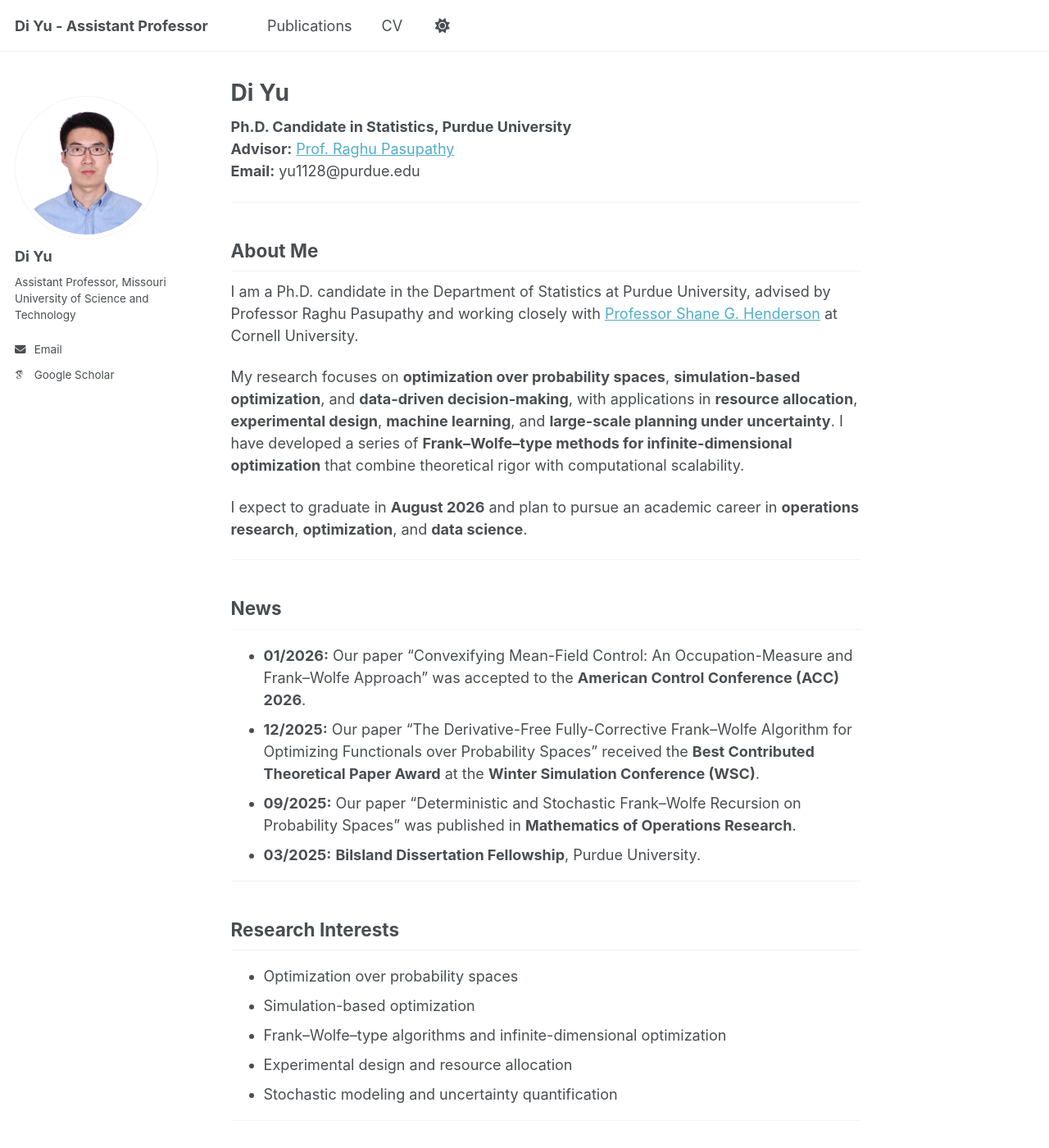
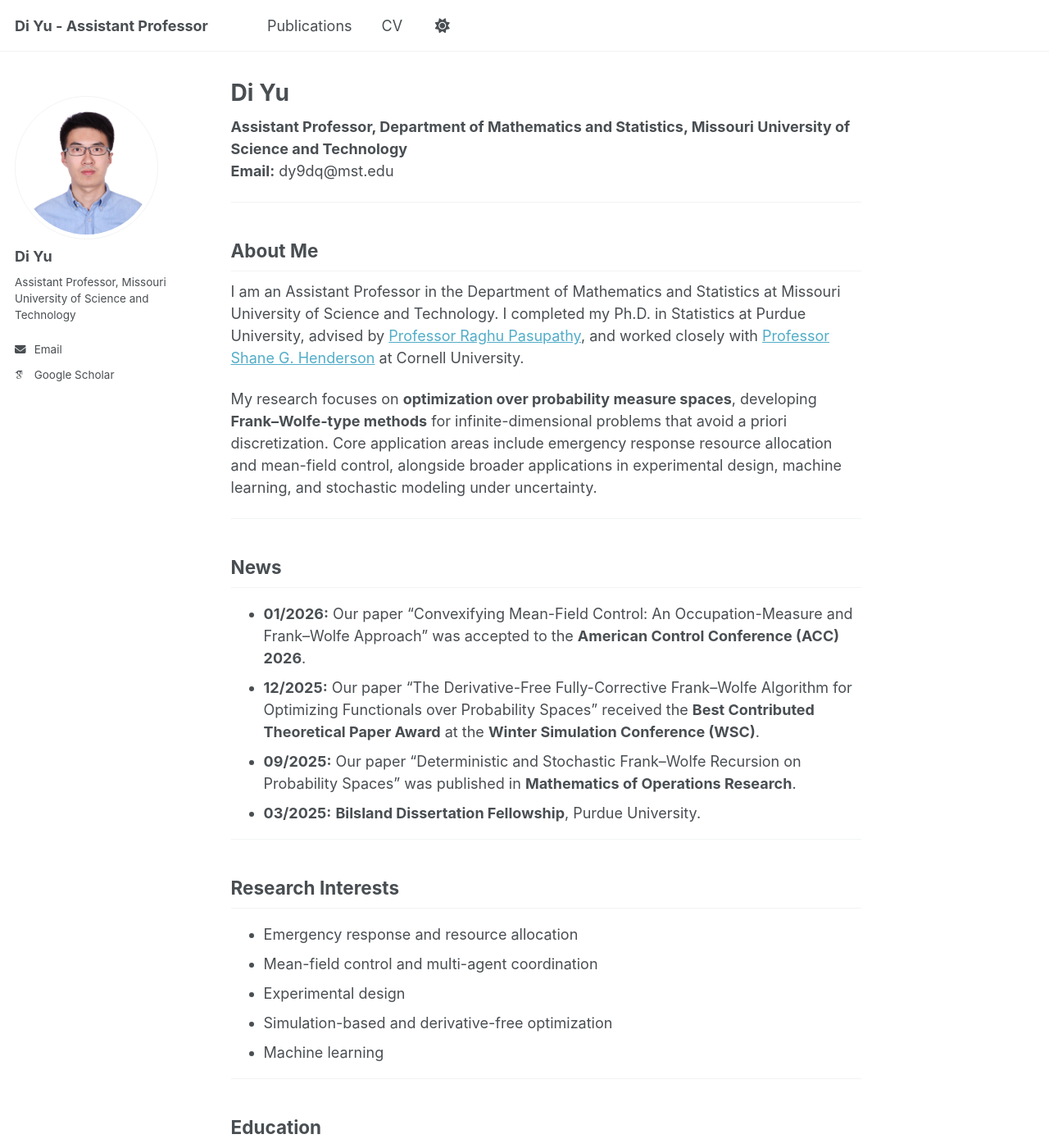
Before and after one commit to yudi12358/yudi12358.github.io, a Jekyll site: the page built from _pages/about.md, in a window 1280 px wide and 1400 px high. Shown: the whole window at 82% size. Built offline with Jekyll 4.4.1, drawn with Linux system fonts in a browser that asks for light colours; some web fonts are replaced; a script that is not in the unit is left out; some of the changed text lies outside the part shown.

Commit message:
Update about.md

```diff
--- a/_pages/about.md
+++ b/_pages/about.md
@@ -7,19 +7,16 @@ redirect_from:
   - /about.html
 ---
 
-**Ph.D. Candidate in Statistics, Purdue University**
-**Advisor:** [Prof. Raghu Pasupathy](http://web.ics.purdue.edu/~pasupath)
-**Email:** yu1128@purdue.edu
+**Assistant Professor, Department of Mathematics and Statistics, Missouri University of Science and Technology**
+**Email:** dy9dq@mst.edu
 
 ---
 
 ## About Me
 
-I am a Ph.D. candidate in the Department of Statistics at Purdue University, advised by Professor Raghu Pasupathy and working closely with [Professor Shane G. Henderson](https://people.orie.cornell.edu/shane/) at Cornell University.
+I am an Assistant Professor in the Department of Mathematics and Statistics at Missouri University of Science and Technology. I completed my Ph.D. in Statistics at Purdue University, advised by [Professor Raghu Pasupathy](http://web.ics.purdue.edu/~pasupath), and worked closely with [Professor Shane G. Henderson](https://people.orie.cornell.edu/shane/) at Cornell University.
 
-My research focuses on **optimization over probability spaces**, **simulation-based optimization**, and **data-driven decision-making**, with applications in **resource allocation**, **experimental design**, **machine learning**, and **large-scale planning under uncertainty**. I have developed a series of **Frank–Wolfe–type methods for infinite-dimensional optimization** that combine theoretical rigor with computational scalability.
-
-I expect to graduate in **August 2026** and plan to pursue an academic career in **operations research**, **optimization**, and **data science**.
+My research focuses on **optimization over probability measure spaces**, developing **Frank–Wolfe-type methods** for infinite-dimensional problems that avoid a priori discretization. Core application areas include emergency response resource allocation and mean-field control, alongside broader applications in experimental design, machine learning, and stochastic modeling under uncertainty.
 
 ---
 
@@ -34,17 +31,17 @@ I expect to graduate in **August 2026** and plan to pursue an academic career in
 
 ## Research Interests
 
-- Optimization over probability spaces
-- Simulation-based optimization
-- Frank–Wolfe–type algorithms and infinite-dimensional optimization
-- Experimental design and resource allocation
-- Stochastic modeling and uncertainty quantification
+- Emergency response and resource allocation
+- Mean-field control and multi-agent coordination
+- Experimental design
+- Simulation-based and derivative-free optimization
+- Machine learning
 
 ---
 
 ## Education
 
-- **Ph.D. in Statistics**, Purdue University, West Lafayette, IN (2021 – 2026 expected)
+- **Ph.D. in Statistics**, Purdue University, West Lafayette, IN (2021 – 2026)
   *Advisor: Prof. Raghu Pasupathy*
 - **M.S. Quantitative and Computational Finance (QCF)**, Georgia Institute of Technology, Atlanta, GA (2016 – 2017)
 - **B.S. in Mathematics** and **B.S. in Economics**, Wuhan University, China (2011 – 2015)
@@ -53,6 +50,7 @@ I expect to graduate in **August 2026** and plan to pursue an academic career in
 
 ## Awards and Honors
 
+- **I. W. Burr Award**, Purdue University Department of Statistics, 2026.
 - **Best Contributed Theoretical Paper**, Winter Simulation Conference (WSC), 2025.
 - **Bilsland Dissertation Fellowship**, Purdue University, 2025.
 
```
